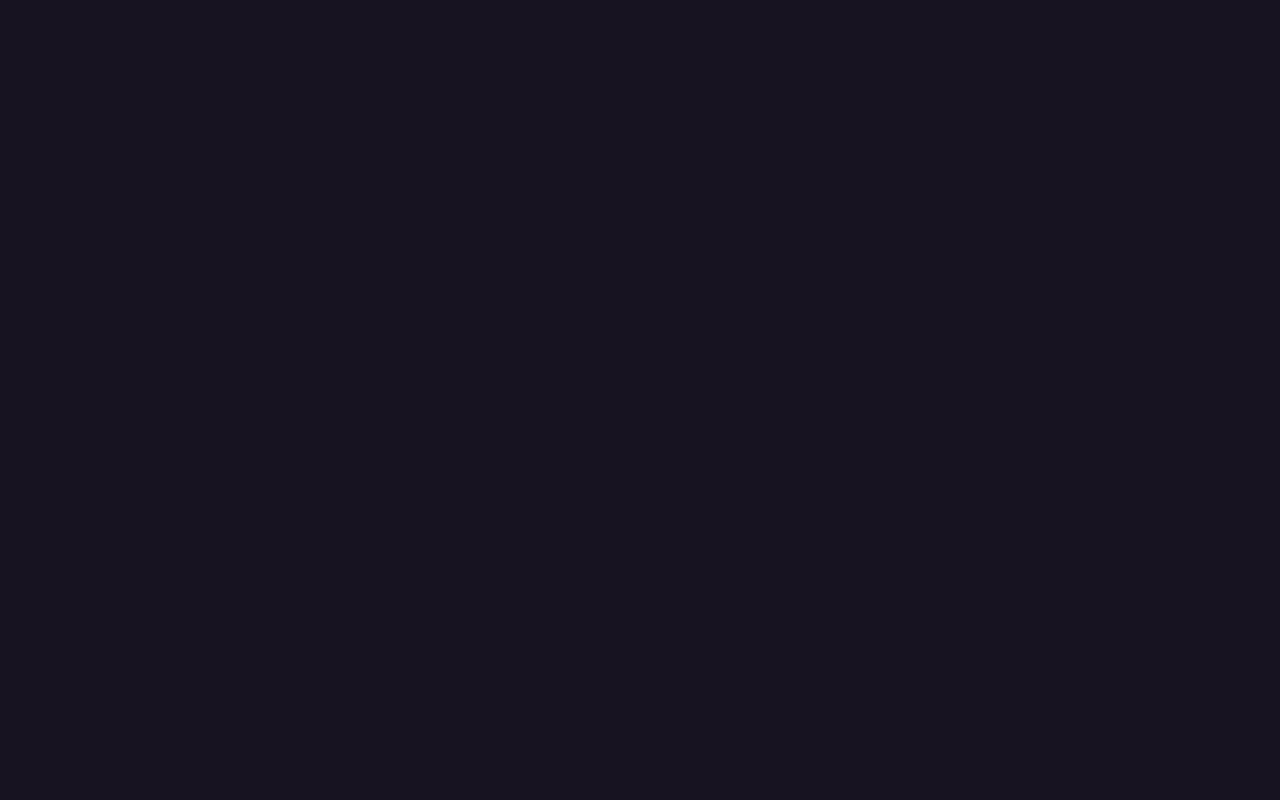
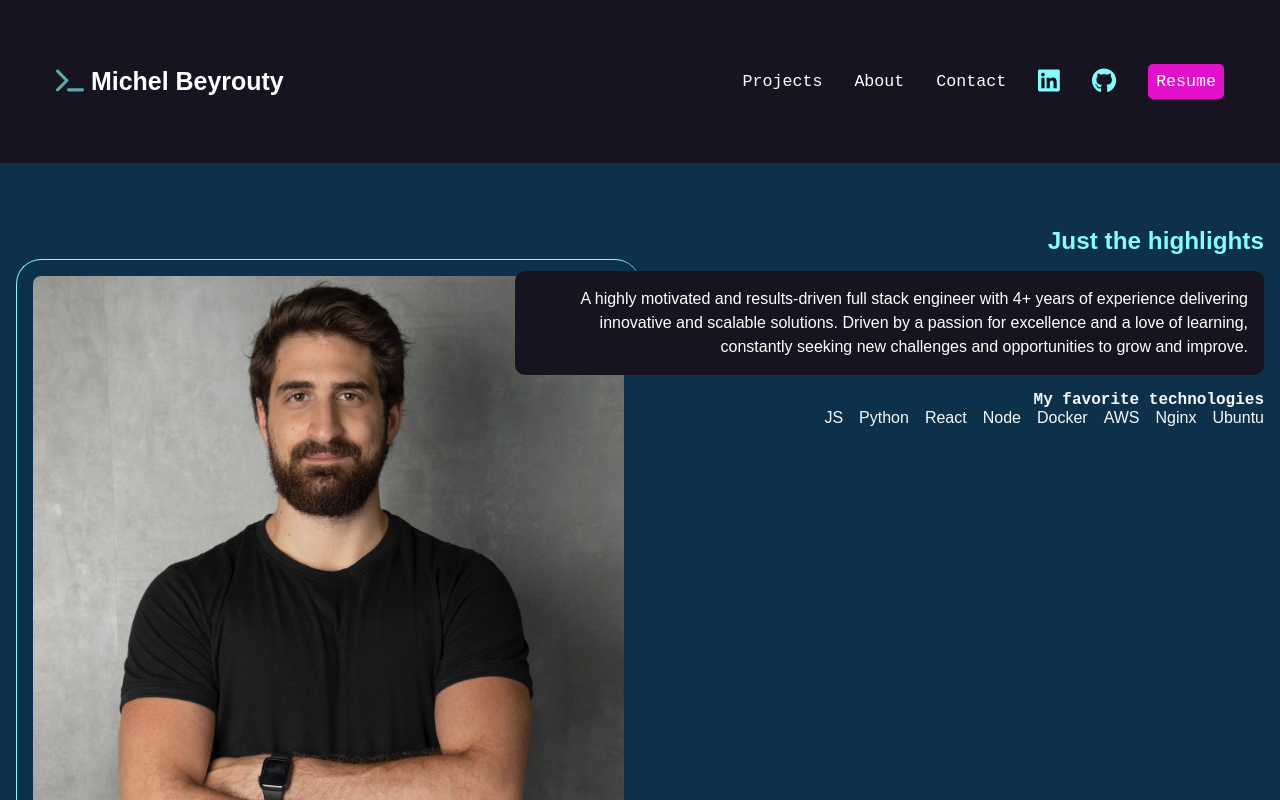
Before and after one commit to michelbeyrouty/michelbeyrouty.bio, a React (Vite) app: page /about in a window 1280 px wide. Before the commit this address had no page. Shown: the top 800 px of the page. Built offline with nearby package versions, Linux system fonts and the light colour scheme.

Commit message:
Setup final homePage

```diff
--- a/src/App.jsx
+++ b/src/App.jsx
@@ -1,12 +1,14 @@
 import { createRoot } from "react-dom/client";
 import { BrowserRouter, Routes, Route } from "react-router-dom";
 import HomePage from "./components/HomePage";
+import AboutPage from "./components/AboutPage";
 
 const App = () => {
   return (
     <BrowserRouter>
       <Routes>
         <Route path="/" element={<HomePage />} />
+        <Route path="/about" element={<AboutPage />} />
       </Routes>
     </BrowserRouter>
   );
--- a/src/components/About.jsx
+++ b/src/components/About.jsx
@@ -1,14 +1,25 @@
 import Article from "./Article";
+import { about } from "../constants";
 
-const Project = () => {
+const About = () => {
   return (
     <div className="section-blue">
-      <section id="about">
-        <h2>About Michel Beyrouty</h2>
-        <Article />
+      <section id="projects">
+        <Article
+          key={about.name}
+          title={about.title}
+          name={about.name}
+          extraTitle={about.extraTitle}
+          extraList={about.extraList}
+          image={about.image}
+          reverse={about.reverse}
+          paragraph={about.paragraph}
+          projectLink={about.projectLink}
+          type={about.type}
+        />
       </section>
     </div>
   );
 };
 
-export default Project;
+export default About;
--- /dev/null
+++ b/src/components/AboutPage.jsx
@@ -0,0 +1,20 @@
+import NavBar from "./NavBar";
+import About from "./About";
+import Seperator from "./Seperator";
+import Contact from "./Contact";
+import Footer from "./Footer";
+
+const AboutPage = () => {
+  return (
+    <div>
+      <NavBar />
+      <About />
+      <Seperator />
+      <Contact />
+      <Seperator />
+      <Footer />
+    </div>
+  );
+};
+
+export default AboutPage;
--- a/src/components/NavBar.jsx
+++ b/src/components/NavBar.jsx
@@ -15,13 +15,13 @@ const NavBar = () => {
           </h1>
         </li>
         <li>
-          <a href="#projects">Projects</a>
+          <a href="/#projects">Projects</a>
         </li>
         <li>
           <a href="/about">About</a>
         </li>
         <li>
-          <a href="#contact">Contact</a>
+          <a href="/#contact">Contact</a>
         </li>
         <li>
           <a
--- a/src/constants.js
+++ b/src/constants.js
@@ -12,11 +12,10 @@ export const Articles = [{
     projectLink: "http://gamefox.michelbeyrouty.bio/"
 }]
 
-export const About = {
-    title: "Just The Highlights",
-    name: "Game Fox",
-    extraTitle: "Technologies used include:",
-    extraList: ["JS", "HTML", "Parcel", "Dokcer", "Nginx", "Ubuntu"],
-    image: "gamefox.png",
-    reverse: false
+export const about = {
+    name: "Just the highlights",
+    extraTitle: "My favorite technologies",
+    extraList: ["JS", "Python", "React", "Node", "Docker", "AWS", "Nginx", "Ubuntu"],
+    image: "me.jpg",
+    paragraph: ["A highly motivated and results-driven full stack engineer with 4+ years of experience delivering innovative and scalable solutions. Driven by a passion for excellence and a love of learning, constantly seeking new challenges and opportunities to grow and improve.",],
 }
```
Also changed, not shown: src/assets/me.jpg (added).
